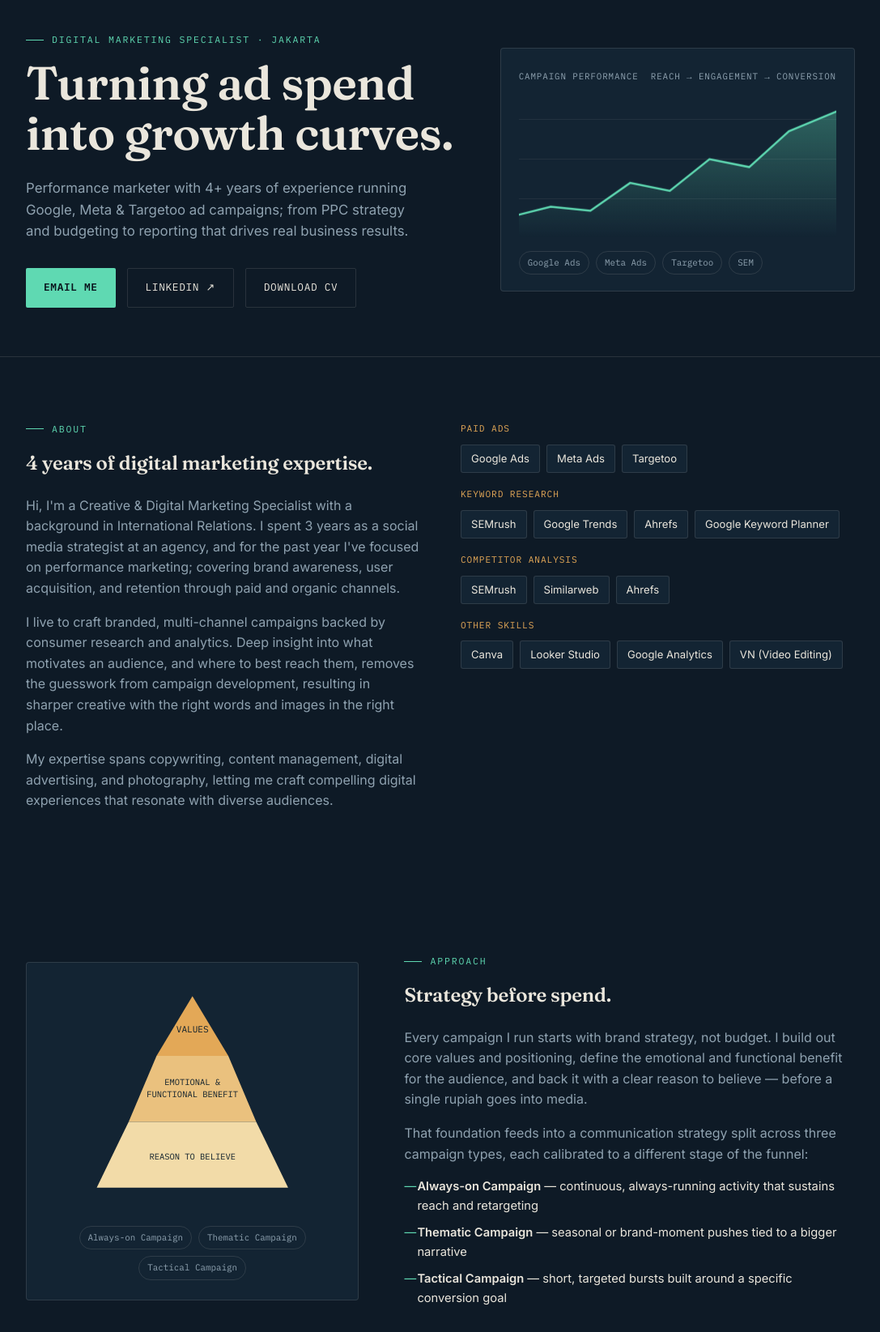
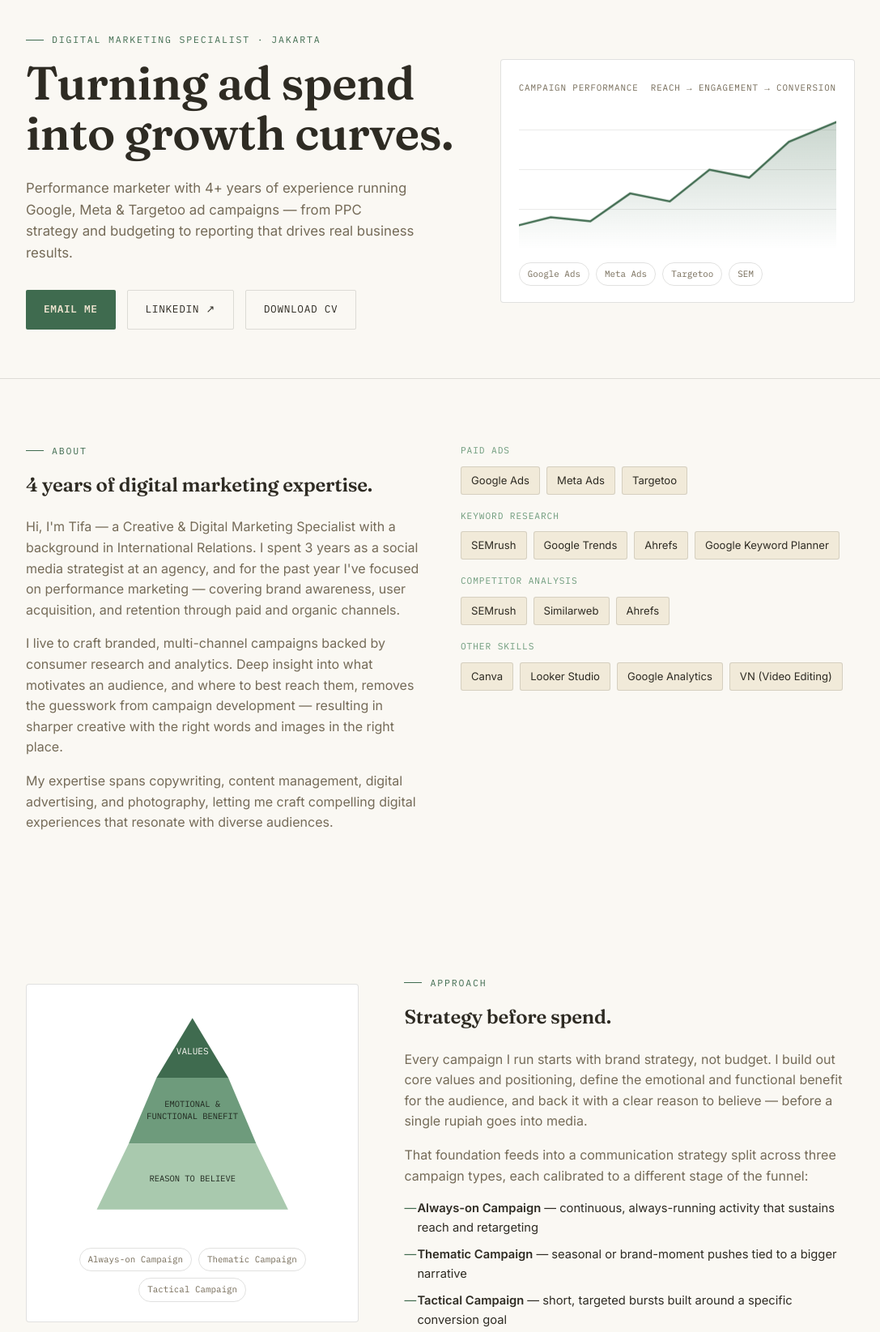
Before and after one commit to latifatulkhasanah/portfolio, a plain HTML site: page index.html in a window 1280 px wide. Shown: the part 120-1765 px from the top of the page at 81% size, without its empty margins (96-1183 px from the left). Drawn offline with Linux system fonts and the light colour scheme.

Commit message:
Add files via upload

```diff
--- a/index.html
+++ b/index.html
@@ -9,16 +9,16 @@
 <link href="https://fonts.googleapis.com/css2?family=Fraunces:opsz,wght@9..144,300;9..144,500;9..144,600;9..144,700&family=Inter:wght@400;500;600&family=IBM+Plex+Mono:wght@400;500;600&display=swap" rel="stylesheet">
 <style>
   :root{
-    --bg:#0E1A26;
-    --bg-alt:#132433;
-    --bg-alt2:#0A141D;
-    --card:#F3EFE6;
-    --ink:#10202C;
-    --text:#EAE6DC;
-    --text-muted:#8FA2B0;
-    --amber:#E3A857;
-    --mint:#5FD9B2;
-    --line: rgba(234,230,220,0.12);
+    --bg:#FAF8F3;
+    --bg-alt:#F1EAD9;
+    --bg-alt2:#ECE2CE;
+    --card:#FFFFFF;
+    --ink:#262420;
+    --text:#2E2B23;
+    --text-muted:#756B58;
+    --amber:#6E9B7C;
+    --mint:#3F6B4F;
+    --line: rgba(46,43,35,0.14);
   }
   *{box-sizing:border-box;}
   html{scroll-behavior:smooth;}
@@ -65,7 +65,7 @@
   /* NAV */
   nav{
     position:sticky; top:0; z-index:50;
-    background:rgba(14,26,38,0.86);
+    background:rgba(250,248,243,0.86);
     backdrop-filter:blur(10px);
     border-bottom:1px solid var(--line);
   }
@@ -147,7 +147,7 @@
 
   /* Chart signature */
   .chart-box{
-    background:var(--bg-alt);
+    background:var(--card);
     border:1px solid var(--line);
     border-radius:4px;
     padding:26px 22px 20px;
@@ -251,7 +251,7 @@
     font-size:0.68rem;
     text-transform:uppercase;
     letter-spacing:0.06em;
-    color:#7A6A4F;
+    color:#5F7A67;
   }
   .case-card h3{
     font-size:1.18rem;
@@ -263,7 +263,7 @@
     font-size:0.66rem;
     text-transform:uppercase;
     letter-spacing:0.06em;
-    color:#8a7c62;
+    color:#7C8A79;
     margin-bottom:3px;
   }
   .case-block p{
@@ -285,19 +285,19 @@
   .stat-list li::before{
     content:"★";
     position:absolute; left:0; top:1px;
-    color:#B4784F;
+    color:#3F6B4F;
     font-size:0.7rem;
   }
   .stat-list strong{
-    color:#9C6B1F;
+    color:#2F5B41;
   }
   .case-tools{display:flex; flex-wrap:wrap; gap:6px; margin-top:auto; padding-top:8px;}
   .case-tools span{
     font-size:0.7rem;
-    background:rgba(16,32,44,0.06);
+    background:rgba(63,107,79,0.09);
     padding:4px 9px;
     border-radius:12px;
-    color:#4b4331;
+    color:#3F5A47;
   }
 
   /* EXPERIENCE TIMELINE */
@@ -353,7 +353,7 @@
     align-items:center;
   }
   .pyramid-box{
-    background:var(--bg-alt);
+    background:var(--card);
     border:1px solid var(--line);
     border-radius:4px;
     padding:24px 20px;
@@ -427,7 +427,7 @@
     <div>
       <div class="eyebrow">Digital Marketing Specialist · Jakarta</div>
       <h1>Turning ad spend<br>into growth curves.</h1>
-      <p class="lead">Performance marketer with 4+ years of experience running Google, Meta & Targetoo ad campaigns; from PPC strategy and budgeting to reporting that drives real business results.</p>
+      <p class="lead">Performance marketer with 4+ years of experience running Google, Meta & Targetoo ad campaigns — from PPC strategy and budgeting to reporting that drives real business results.</p>
       <div class="cta-row">
         <a class="btn btn-primary" href="mailto:tifa8405@gmail.com">Email Me</a>
         <a class="btn btn-ghost" href="https://www.linkedin.com/in/latifatulkhasanah/" target="_blank" rel="noopener">LinkedIn ↗</a>
@@ -442,11 +442,11 @@
       <svg viewBox="0 0 400 180" preserveAspectRatio="none">
         <defs>
           <linearGradient id="areaGrad" x1="0" y1="0" x2="0" y2="1">
-            <stop offset="0%" stop-color="#5FD9B2" stop-opacity="0.35"/>
-            <stop offset="100%" stop-color="#5FD9B2" stop-opacity="0"/>
+            <stop offset="0%" stop-color="#3F6B4F" stop-opacity="0.28"/>
+            <stop offset="100%" stop-color="#3F6B4F" stop-opacity="0"/>
           </linearGradient>
         </defs>
-        <g stroke="rgba(234,230,220,0.08)" stroke-width="1">
+        <g stroke="rgba(46,43,35,0.10)" stroke-width="1">
           <line x1="0" y1="30" x2="400" y2="30"/>
           <line x1="0" y1="80" x2="400" y2="80"/>
           <line x1="0" y1="130" x2="400" y2="130"/>
@@ -469,8 +469,8 @@
     <div>
       <div class="eyebrow">About</div>
       <h2 style="margin-bottom:20px;">4 years of digital marketing expertise.</h2>
-      <p>Hi, I'm a Creative & Digital Marketing Specialist with a background in International Relations. I spent 3 years as a social media strategist at an agency, and for the past year I've focused on performance marketing; covering brand awareness, user acquisition, and retention through paid and organic channels.</p>
-      <p>I live to craft branded, multi-channel campaigns backed by consumer research and analytics. Deep insight into what motivates an audience, and where to best reach them, removes the guesswork from campaign development, resulting in sharper creative with the right words and images in the right place.</p>
+      <p>Hi, I'm Tifa — a Creative & Digital Marketing Specialist with a background in International Relations. I spent 3 years as a social media strategist at an agency, and for the past year I've focused on performance marketing — covering brand awareness, user acquisition, and retention through paid and organic channels.</p>
+      <p>I live to craft branded, multi-channel campaigns backed by consumer research and analytics. Deep insight into what motivates an audience, and where to best reach them, removes the guesswork from campaign development — resulting in sharper creative with the right words and images in the right place.</p>
       <p>My expertise spans copywriting, content management, digital advertising, and photography, letting me craft compelling digital experiences that resonate with diverse audiences.</p>
     </div>
     <div class="skill-groups">
@@ -516,13 +516,13 @@
   <div class="wrap approach-grid">
     <div class="pyramid-box">
       <svg viewBox="0 0 300 230" xmlns="http://www.w3.org/2000/svg">
-        <polygon points="150,14 186,74 114,74" fill="#E3A857"/>
-        <polygon points="114,74 186,74 214,140 86,140" fill="#EAC17E"/>
-        <polygon points="86,140 214,140 246,206 54,206" fill="#F2DBA8"/>
-        <text x="150" y="50" text-anchor="middle" font-family="IBM Plex Mono, monospace" font-size="9" fill="#10202C">VALUES</text>
-        <text x="150" y="103" text-anchor="middle" font-family="IBM Plex Mono, monospace" font-size="8.5" fill="#10202C">EMOTIONAL &amp;</text>
-        <text x="150" y="115" text-anchor="middle" font-family="IBM Plex Mono, monospace" font-size="8.5" fill="#10202C">FUNCTIONAL BENEFIT</text>
-        <text x="150" y="178" text-anchor="middle" font-family="IBM Plex Mono, monospace" font-size="8.5" fill="#10202C">REASON TO BELIEVE</text>
+        <polygon points="150,14 186,74 114,74" fill="#3F6B4F"/>
+        <polygon points="114,74 186,74 214,140 86,140" fill="#6E9B7C"/>
+        <polygon points="86,140 214,140 246,206 54,206" fill="#A9C9AE"/>
+        <text x="150" y="50" text-anchor="middle" font-family="IBM Plex Mono, monospace" font-size="9" fill="#FAF8F3">VALUES</text>
+        <text x="150" y="103" text-anchor="middle" font-family="IBM Plex Mono, monospace" font-size="8.5" fill="#20281F">EMOTIONAL &amp;</text>
+        <text x="150" y="115" text-anchor="middle" font-family="IBM Plex Mono, monospace" font-size="8.5" fill="#20281F">FUNCTIONAL BENEFIT</text>
+        <text x="150" y="178" text-anchor="middle" font-family="IBM Plex Mono, monospace" font-size="8.5" fill="#20281F">REASON TO BELIEVE</text>
       </svg>
       <div class="pyramid-caption">
         <span class="chip">Always-on Campaign</span>
```
